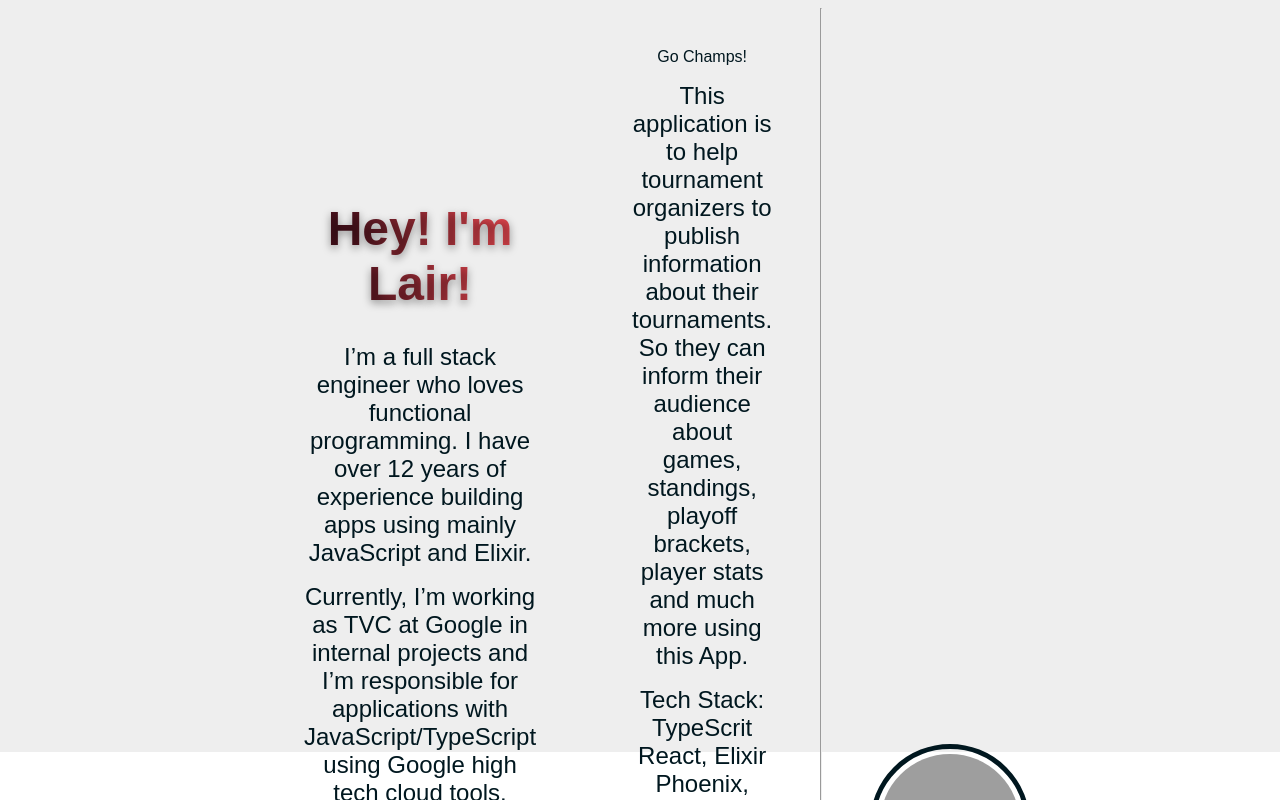
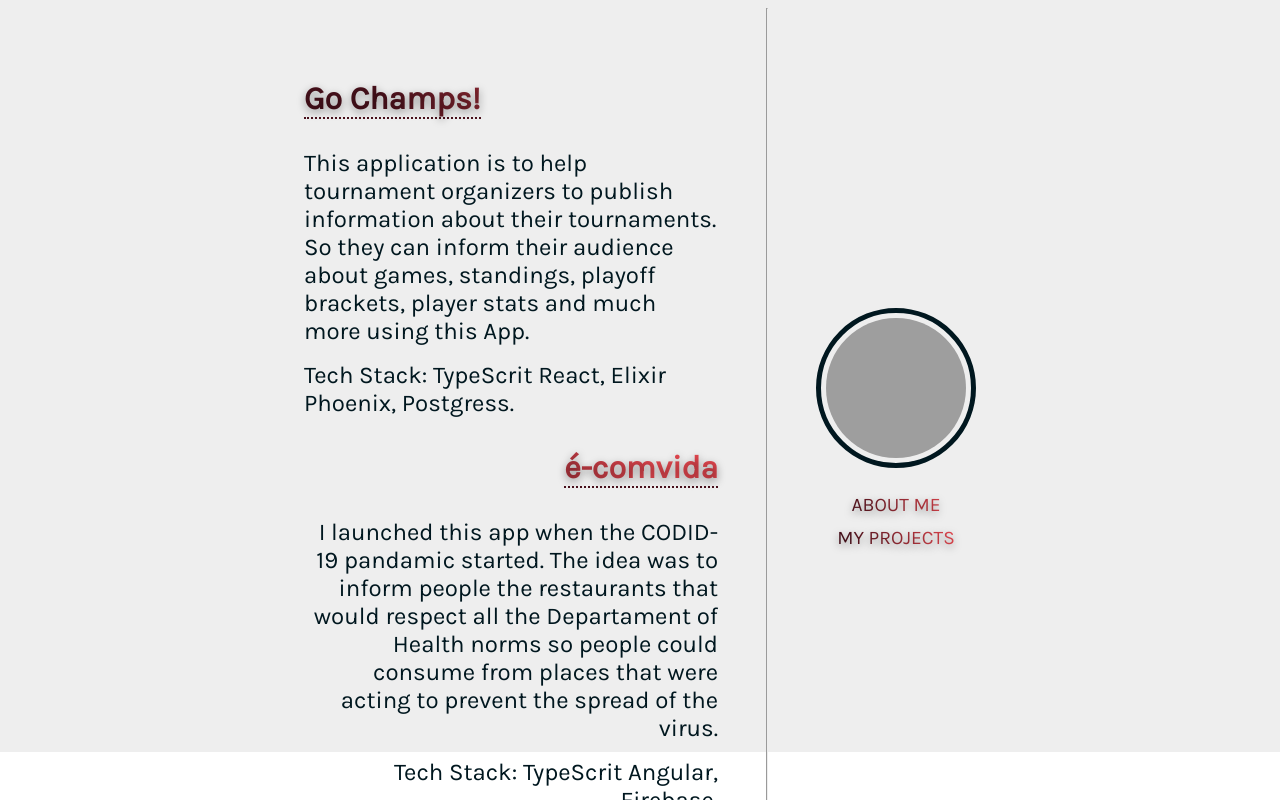
Before and after one commit to lairjr/myspace, a website: page index.html in a window 1280 px wide. Both pictures are taken after a click on the link "MY PROJECTS". Shown: the part 48-848 px from the top of the page. Drawn offline with Linux system fonts and the light colour scheme; grey boxes are pictures that could not be loaded.

Commit message:
Web site version 2

```diff
--- a/styles.css
+++ b/styles.css
@@ -98,7 +98,7 @@ a:active {
 
 /* End of resets */
 * {
-  font-family: "Josefin Sans", sans-serif;
+  font-family: "Karla", sans-serif;
 }
 
 main {
@@ -121,6 +121,16 @@ h1 {
   text-shadow: 0px 3px 9px rgba(0, 0, 0, 0.4);
 }
 
+h2 {
+  font-size: 2rem;
+  font-weight: 700;
+  margin: 2rem 0;
+  background: linear-gradient(90deg, rgb(73, 17, 28) 18%, rgb(228, 71, 79) 85%);
+  -webkit-background-clip: text;
+  -webkit-text-fill-color: transparent;
+  text-shadow: 0px 3px 9px rgba(0, 0, 0, 0.4);
+}
+
 p {
   font-size: 1.5rem;
   margin: 1rem 0;
@@ -134,6 +144,7 @@ section {
   text-align: center;
   width: 80vw;
   min-width: 300px;
+  position: relative;
 }
 @media only screen and (min-width: 1200px) {
   section {
@@ -143,6 +154,11 @@ section {
 section article {
   color: #00171f;
   padding: 3rem;
+  transition: opacity 200ms linear, position 200ms;
+}
+section article a {
+  color: #49111c;
+  border-bottom: 2px dotted #49111c;
 }
 section aside {
   align-self: normal;
@@ -163,6 +179,7 @@ section aside nav {
 section aside nav a {
   display: block;
   padding: 0.3rem 0;
+  font-size: 1.2rem;
   text-transform: uppercase;
   background: linear-gradient(90deg, rgb(73, 17, 28) 18%, rgb(228, 71, 79) 85%);
   -webkit-background-clip: text;
@@ -172,6 +189,22 @@ section aside nav a {
 section hr {
   align-self: normal;
 }
+section .hidden {
+  position: absolute;
+  opacity: 0;
+  z-index: -1;
+}
+section .visible {
+  position: relative;
+  opacity: 1;
+  z-index: 0;
+}
+section .pull-left {
+  text-align: start;
+}
+section .pull-right {
+  text-align: end;
+}
 
 footer .social-networks {
   display: flex;
@@ -180,11 +213,12 @@ footer .social-networks a {
   border-radius: 50%;
   color: #00171f;
   font-size: 1.5rem;
-  padding: 10px;
-  line-height: 1rem;
+  padding: 12px;
+  line-height: 0.5rem;
+  transition: background-color 100ms linear;
 }
 footer .social-networks a:hover {
-  background-color: #fbfbff;
+  background-color: rgba(0, 0, 0, 0.4);
 }
 
 /*# sourceMappingURL=styles.css.map */
```
